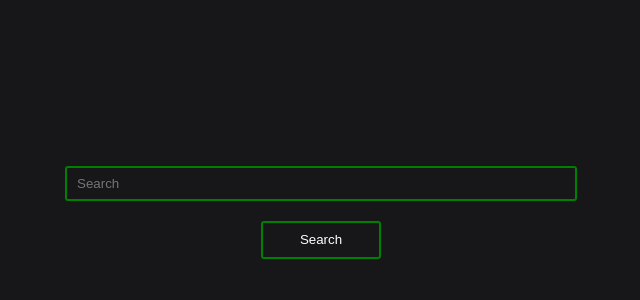
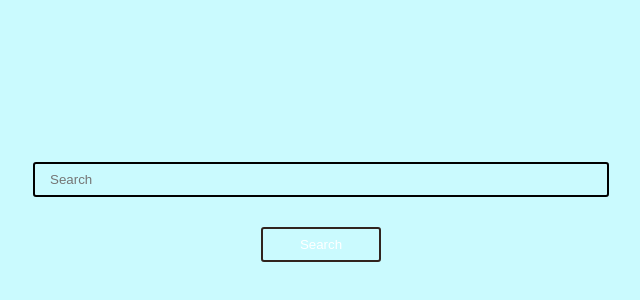
Before and after one commit to Loliburta/github_profile, a React (Create React App) app: page / in a window 1280 px wide. Shown: the part 188-488 px from the top of the page, without its empty margins (319-959 px from the left). Built offline with nearby package versions, Linux system fonts and the light colour scheme.

Commit message:
added first scss

```diff
--- a/src/components/_App.scss
+++ b/src/components/_App.scss
@@ -1,3 +1,4 @@
+@import "../utilities/Variables";
 ul {
   margin: 0;
   padding: 0;
@@ -12,3 +13,7 @@ button {
   outline: none;
   border: none;
 }
+a {
+  text-decoration: none;
+  color: $kellyGreen;
+}
--- a/src/components/profile/Profile.tsx
+++ b/src/components/profile/Profile.tsx
@@ -1,4 +1,5 @@
 import { useState, useEffect } from "react";
+import { SetDate } from "../../utilities/SetDate";
 
 const d = {
   login: "Loliburta",
@@ -178,6 +179,7 @@ interface Props {
 export const Profile: React.FC<Props> = ({ username }) => {
   const [data, setData] = useState<any>({});
   const [repositories, setRepositories] = useState([{}]);
+  const [createdAt, setCreatedAt] = useState("");
 
   useEffect(() => {
     (async () => {
@@ -197,23 +199,36 @@ export const Profile: React.FC<Props> = ({ username }) => {
       //repositories.size
       //repositories.watchers
       //repositories.forks
+      setCreatedAt(SetDate(d.created_at));
     })();
   }, []);
 
   return (
-    <div>
+    <div className="profile">
+      <div className="profile__hero">
+        <div className="profile__hero__avatar">
+          <img
+            src={data.avatar_url}
+            alt="user avatar"
+            className="profile__hero__avatar__img"
+          />
+        </div>
+
+        <a className="profile__hero__name" href={data.html_url}>
+          {data.login}
+        </a>
+        <div className="profile__hero__bio">{data.bio}</div>
+        <div className="profile__hero__about">
+          <div className="profile__hero__about__location">{data.location}</div>
+          <div className="profile__hero__about__joined">Joined {createdAt}</div>
+        </div>
         <ul>
-        <li>{data.login}</li>
-        <li>{data.html_url}</li>
-        <li>{data.avatar_url}</li>
-        <li>{data.location}</li>
           <li>{data.blog}</li>
-        <li>{data.bio}</li>
           <li>{data.public_repos}</li>
           <li>{data.following}</li>
           <li>{data.followers}</li>
-        <li>{data.created_at}</li>
         </ul>
+      </div>
     </div>
   );
 };
--- a/src/components/search/_Search.scss
+++ b/src/components/search/_Search.scss
@@ -1,3 +1,5 @@
+@import "../../utilities/Variables";
+
 .search {
   display: flex;
   flex-direction: column;
@@ -6,19 +8,22 @@
   margin: 0 auto;
   height: 100vh;
   &__input {
-    border: 2px solid green;
+    border: 2px solid $black;
     border-radius: 3px;
-    width: clamp(250px, 40vw, 700px);
+    width: clamp(270px, 45vw, 700px);
     height: 35px;
     color: white;
-    margin-bottom: 20px;
-    padding-left: 10px;
+    margin-bottom: 30px;
+    padding-left: 15px;
   }
   &__button {
-    border: 2px solid green;
+    border: 2px solid #31231e;
     border-radius: 3px;
-    width: clamp(90px, 10vw, 120px);
-    height: 38px;
+    width: 120px;
+    height: 35px;
+    justify-content: center;
+    align-items: center;
     color: white;
+    cursor: pointer;
   }
 }
--- a/src/index.css
+++ b/src/index.css
@@ -11,6 +11,76 @@ button {
   box-shadow: none;
   outline: none;
   border: none;
+}
+
+a {
+  text-decoration: none;
+  color: #2bc016;
+}
+
+.profile * {
+  display: -webkit-box;
+  display: -ms-flexbox;
+  display: flex;
+}
+
+.profile {
+  display: -webkit-box;
+  display: -ms-flexbox;
+  display: flex;
+  -webkit-box-orient: vertical;
+  -webkit-box-direction: normal;
+      -ms-flex-direction: column;
+          flex-direction: column;
+  background-color: #0b0c10;
+  color: #66fcf1;
+}
+
+.profile__hero {
+  -webkit-box-orient: vertical;
+  -webkit-box-direction: normal;
+      -ms-flex-direction: column;
+          flex-direction: column;
+  margin: 0 auto;
+  text-align: center;
+  -webkit-box-pack: center;
+      -ms-flex-pack: center;
+          justify-content: center;
+}
+
+.profile__hero__avatar {
+  -webkit-box-pack: center;
+      -ms-flex-pack: center;
+          justify-content: center;
+}
+
+.profile__hero__avatar__img {
+  width: 100px;
+  border-radius: 50px;
+  border: 7px solid #2bc016;
+}
+
+.profile__hero__name {
+  font-size: clamp(25px, 10vw, 35px);
+  -webkit-box-pack: center;
+      -ms-flex-pack: center;
+          justify-content: center;
+}
+
+.profile__hero__bio {
+  -ms-flex-wrap: wrap;
+      flex-wrap: wrap;
+  -webkit-box-pack: center;
+      -ms-flex-pack: center;
+          justify-content: center;
+  font-size: clamp(12px, 5.2vw, 15px);
+}
+
+.profile__hero__about {
+  -webkit-box-orient: horizontal;
+  -webkit-box-direction: normal;
+      -ms-flex-direction: row;
+          flex-direction: row;
 }
 
 .search {
@@ -32,21 +102,28 @@ button {
 }
 
 .search__input {
-  border: 2px solid green;
+  border: 2px solid #000;
   border-radius: 3px;
-  width: clamp(250px, 40vw, 700px);
+  width: clamp(270px, 45vw, 700px);
   height: 35px;
   color: white;
-  margin-bottom: 20px;
-  padding-left: 10px;
+  margin-bottom: 30px;
+  padding-left: 15px;
 }
 
 .search__button {
-  border: 2px solid green;
+  border: 2px solid #31231e;
   border-radius: 3px;
-  width: clamp(90px, 10vw, 120px);
-  height: 38px;
+  width: 120px;
+  height: 35px;
+  -webkit-box-pack: center;
+      -ms-flex-pack: center;
+          justify-content: center;
+  -webkit-box-align: center;
+      -ms-flex-align: center;
+          align-items: center;
   color: white;
+  cursor: pointer;
 }
 
 * {
@@ -61,8 +138,8 @@ body,
   height: 100%;
   margin: 0;
   padding: 0;
-  background-color: #17171a;
-  color: #8892b0;
+  background-color: #cafafe;
+  color: #fff;
   -webkit-font-smoothing: antialiased;
 }
 /*# sourceMappingURL=index.css.map */
--- a/src/index.scss
+++ b/src/index.scss
@@ -1,3 +1,4 @@
+@import "./utilities/Variables";
 //Other Scss
 @import "./components/App";
 @import "./components/profile/Profile";
@@ -14,7 +15,7 @@ body,
   height: 100%;
   margin: 0;
   padding: 0;
-  background-color: #17171a;
-  color: #8892b0;
+  background-color: $verySoftCyan;
+  color: $white;
   -webkit-font-smoothing: antialiased;
 }
--- /dev/null
+++ b/src/utilities/SetDate.ts
@@ -0,0 +1,20 @@
+export const SetDate = (date: string) => {
+  const months: { [key: string]: string } = {
+    x01: "January",
+    x02: "february",
+    x03: "March",
+    x04: "April",
+    x05: "May",
+    x06: "June",
+    x07: "July",
+    x08: "August",
+    x09: "September",
+    x10: "October",
+    x11: "November",
+    x12: "December",
+  };
+  return `${months["x" + date.slice(5, 7)]} ${date.slice(8, 10)}, ${date.slice(
+    0,
+    4
+  )}`;
+};
```
Also changed, not shown: src/components/profile/_Profile.scss (+37 -0 lines), src/utilities/_Variables.scss (added, +19 -0 lines), 1 other file (tests, documents, lock files or other folders). Lines whose indentation alone changed are shown as unchanged.
